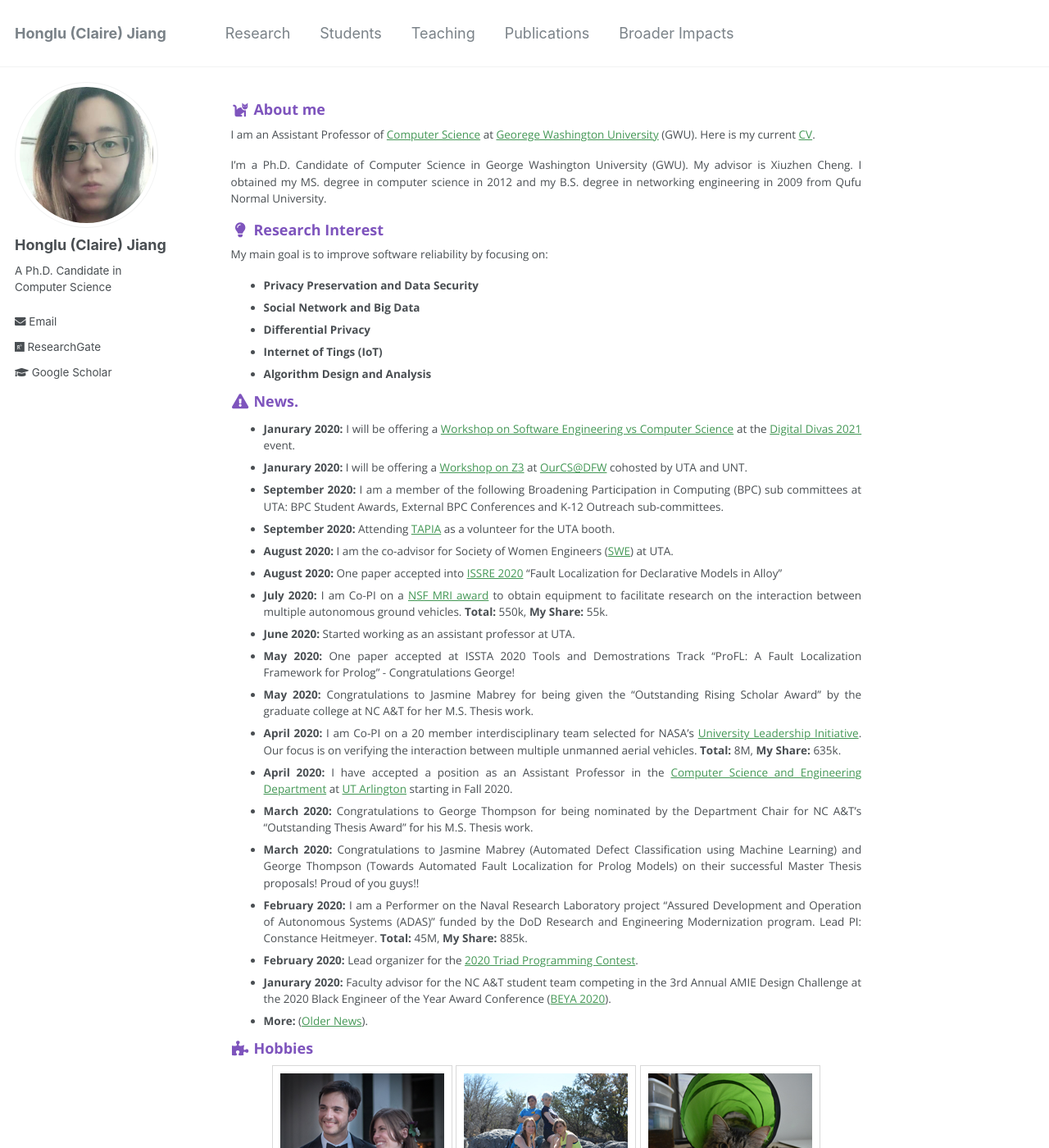
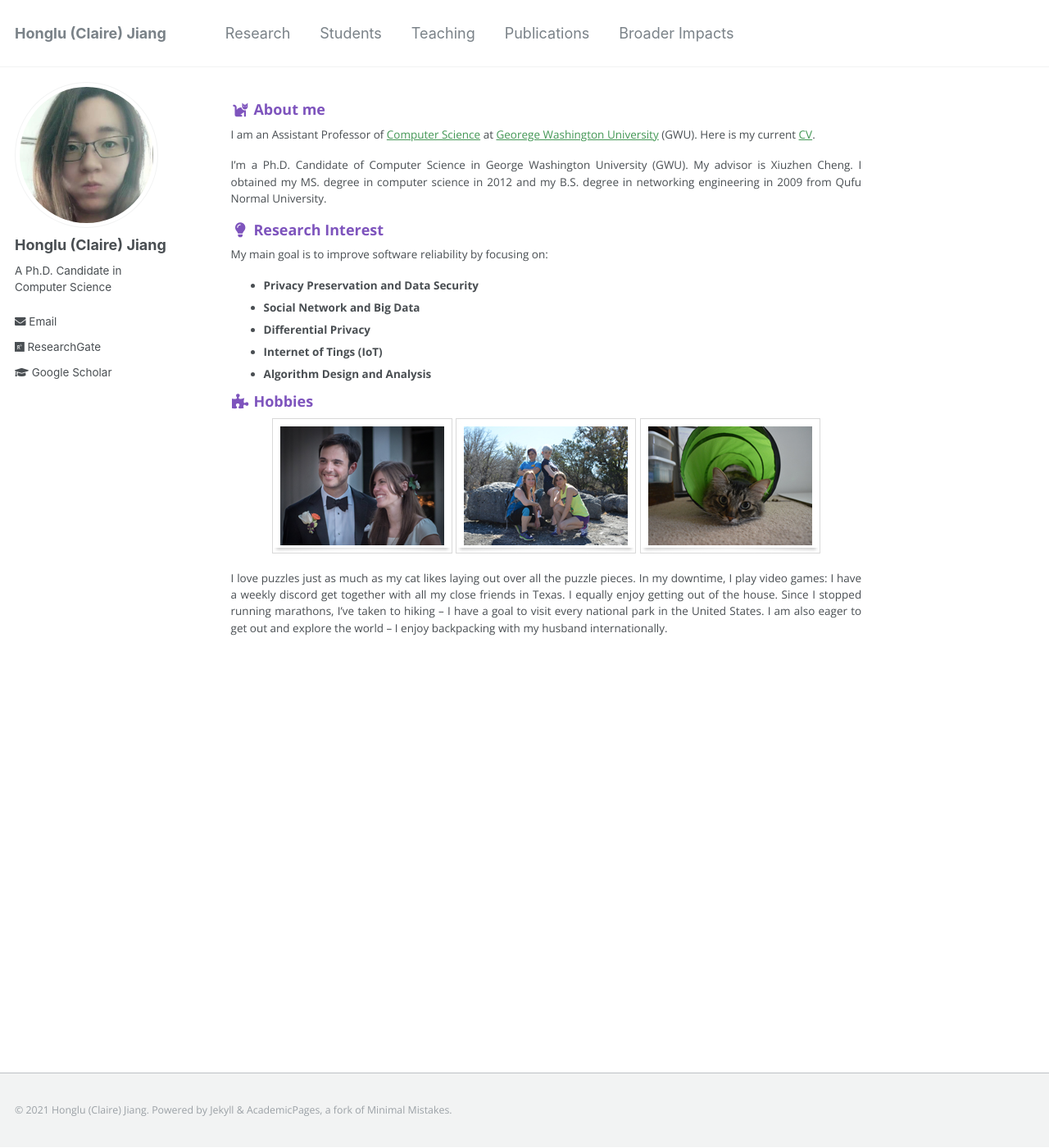
Before and after one commit to hljiang0720/hljiang.github.io, a Jekyll site: the page built from _pages/about.md, in a window 1280 px wide and 1400 px high. Shown: the whole window at 82% size. Built offline with Jekyll 4.4.1, drawn with Linux system fonts in a browser that asks for light colours.

Commit message:
commit md;

```diff
--- a/_pages/about.md
+++ b/_pages/about.md
@@ -21,27 +21,6 @@ My main goal is to improve software reliability by focusing on:
   * **Internet of Tings (IoT)**
   * **Algorithm Design and Analysis**
 
-
-### <i class="fa fa-fw fa-exclamation-triangle" aria-hidden="true"></i> News.
-* **Janurary 2020:** I will be offering a [Workshop on Software Engineering vs Computer Science](https://digital-divas.weebly.com/speakers--workshops.html) at the [Digital Divas 2021](https://digital-divas.weebly.com/) event.
-* **Janurary 2020:** I will be offering a [Workshop on Z3](https://uta.engineering/ourcs/workshops.php) at [OurCS@DFW](https://uta.engineering/ourcs/) cohosted by UTA and UNT.
-* **September 2020:** I am a member of the following Broadening Participation in Computing (BPC) sub committees at UTA: BPC Student Awards, External BPC Conferences and K-12 Outreach sub-committees.
-* **September 2020:** Attending [TAPIA](https://tapiaconference.cmd-it.org/) as a volunteer for the UTA booth.
-* **August 2020:** I am the co-advisor for Society of Women Engineers ([SWE](https://mavorgs.campuslabs.com/engage/organization/societyofwomenengineers)) at UTA.
-* **August 2020:** One paper accepted into [ISSRE 2020](http://2020.issre.net/) "Fault Localization for Declarative Models in Alloy"
-* **July 2020:** I am Co-PI on a [NSF MRI award](https://www.nsf.gov/awardsearch/showAward?AWD_ID=2018879&HistoricalAwards=false) to obtain equipment to facilitate research on the interaction between multiple autonomous ground vehicles. **Total:** 550k, **My Share:** 55k.
-* **June 2020:** Started working as an assistant professor at UTA.
-* **May 2020:** One paper accepted at ISSTA 2020 Tools and Demostrations Track "ProFL: A Fault Localization Framework for Prolog" - Congratulations George!
-* **May 2020:** Congratulations to Jasmine Mabrey for being given the "Outstanding Rising Scholar Award" by the graduate college at NC A&T for her M.S. Thesis work.
-* **April 2020:** I am Co-PI on a 20 member interdisciplinary team selected for NASA's [University Leadership Initiative](https://www.nasa.gov/press-release/nasa-looks-to-university-teams-to-advance-aviation-technology). Our focus is on verifying the interaction between multiple unmanned aerial vehicles. **Total:** 8M, **My Share:** 635k.
-* **April 2020:** I have accepted a position as an Assistant Professor in the [Computer Science and Engineering Department](https://cse.uta.edu/) at [UT Arlington](https://www.uta.edu/) starting in Fall 2020.
-* **March 2020:** Congratulations to George Thompson for being nominated by the Department Chair for NC A&T's "Outstanding Thesis Award" for his M.S. Thesis work.
-* **March 2020:** Congratulations to Jasmine Mabrey (Automated Defect Classification using Machine Learning) and George Thompson (Towards Automated Fault Localization for Prolog Models) on their successful Master Thesis proposals! Proud of you guys!!
-* **February 2020:** I am a Performer on the Naval Research Laboratory project "Assured Development and Operation of Autonomous Systems (ADAS)" funded by the DoD Research and Engineering Modernization program. Lead PI: Constance Heitmeyer. **Total:** 45M, **My Share:** 885k.
-* **February 2020:** Lead organizer for the [2020 Triad Programming Contest](https://triad-pc-2020.github.io/).
-* **Janurary 2020:** Faculty advisor for the NC A&T student team competing in the 3rd Annual AMIE Design Challenge at the 2020 Black Engineer of the Year Award Conference ([BEYA 2020](https://s4.goeshow.com/ccgroup/beyastem/2020/index.cfm)).
-* **More:** ([Older News](https://hljiang0720.github.io/news/)).
-
 <h3><i class="fa fa-fw fa-puzzle-piece" aria-hidden="true"></i> Hobbies</h3>
 
  <center><img src="images/a.png" alt=""> <img src="images/b.jpg" alt=""> <img src="images/c.JPG" alt=""></center>
```
